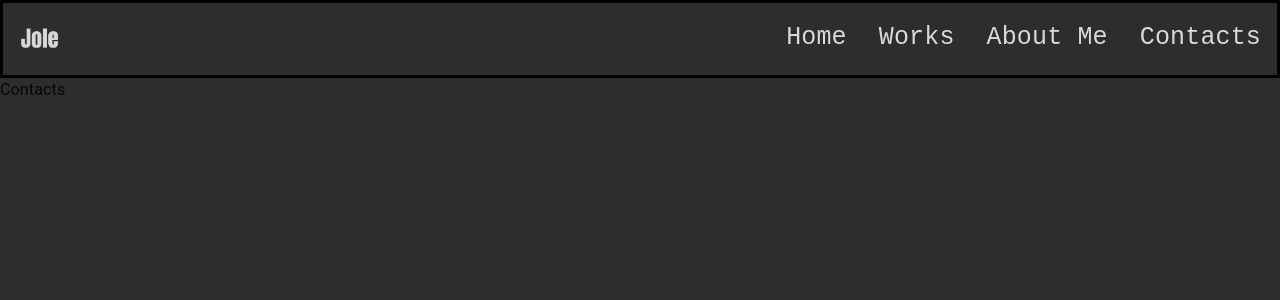
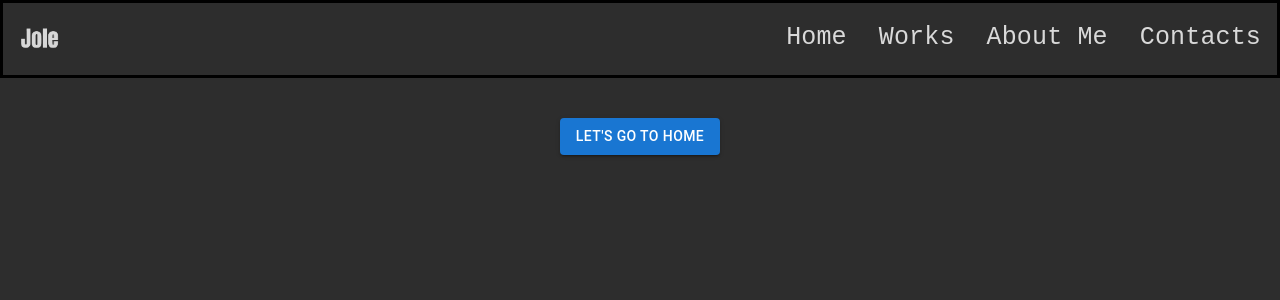
Before and after one commit to jolebaudracco/real-portfolio, a React (Vite) app in the folder real-portfolio/: page / in a window 1280 px wide. Both pictures are taken after a click on the element "Contacts". Shown: the top 300 px of the page. Built offline with nearby package versions, Linux system fonts and the light colour scheme.

Commit message:
feat: implement Contacts component with navigation to Home using MyButton

```diff
--- a/real-portfolio/src/components/contacts/Contacts.jsx
+++ b/real-portfolio/src/components/contacts/Contacts.jsx
@@ -1,8 +1,21 @@
+import Box from '@mui/material/Box'
 import React from 'react'
+import MyButton from '../buttons/MyButton'
 
-const Contacts = () => {
+const Contacts = ({setSelectedScreen}) => {
+  const handleClick = () => {
+    setSelectedScreen('Home')
+  }
   return (
-    <div>Contacts</div>
+    <>
+      <Box  onClick={handleClick} sx={{
+        display: 'flex',
+        justifyContent: 'center',
+        mt: 5,
+      }}>
+        <MyButton text={'Home'}/>
+      </Box>
+    </>
   )
 }
 
```
